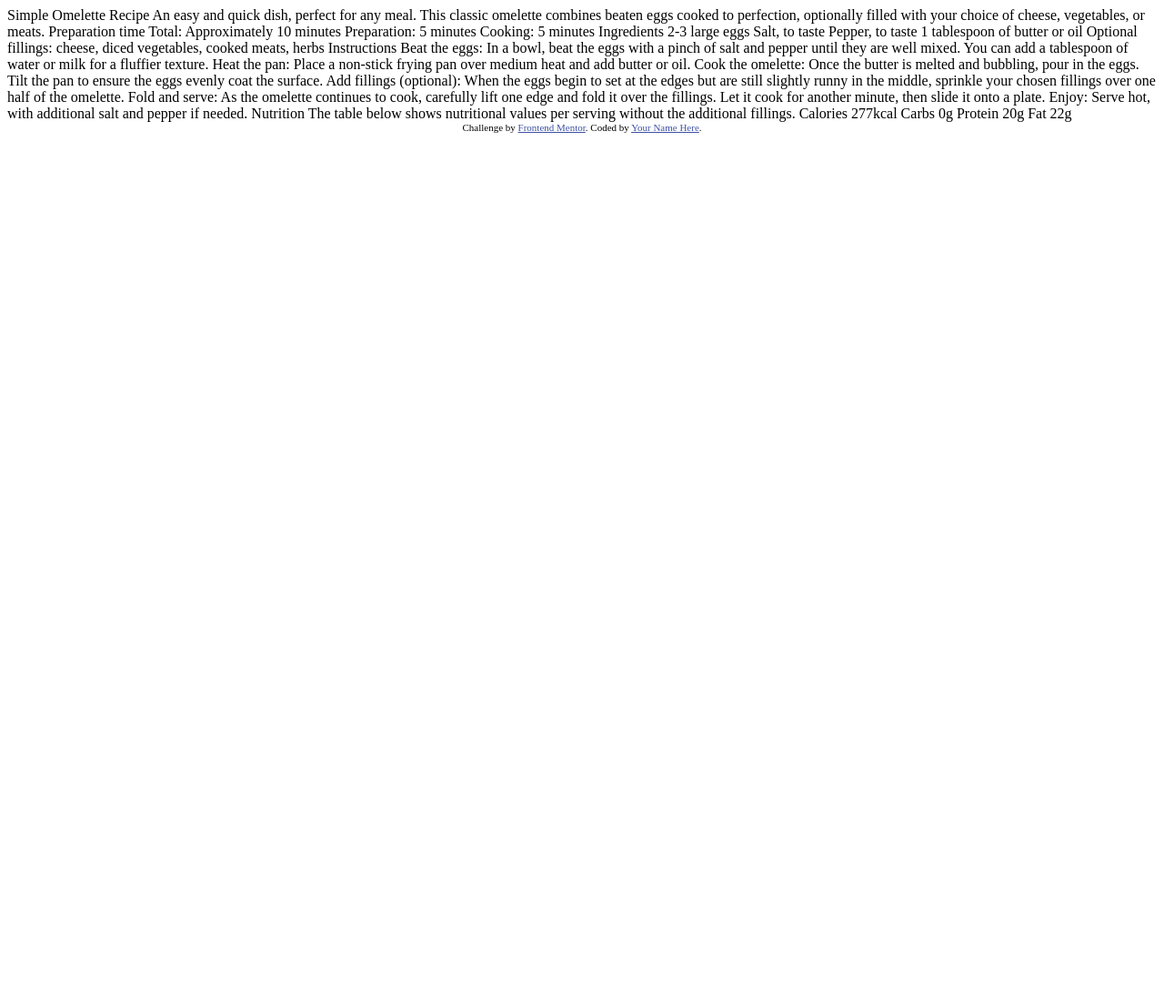
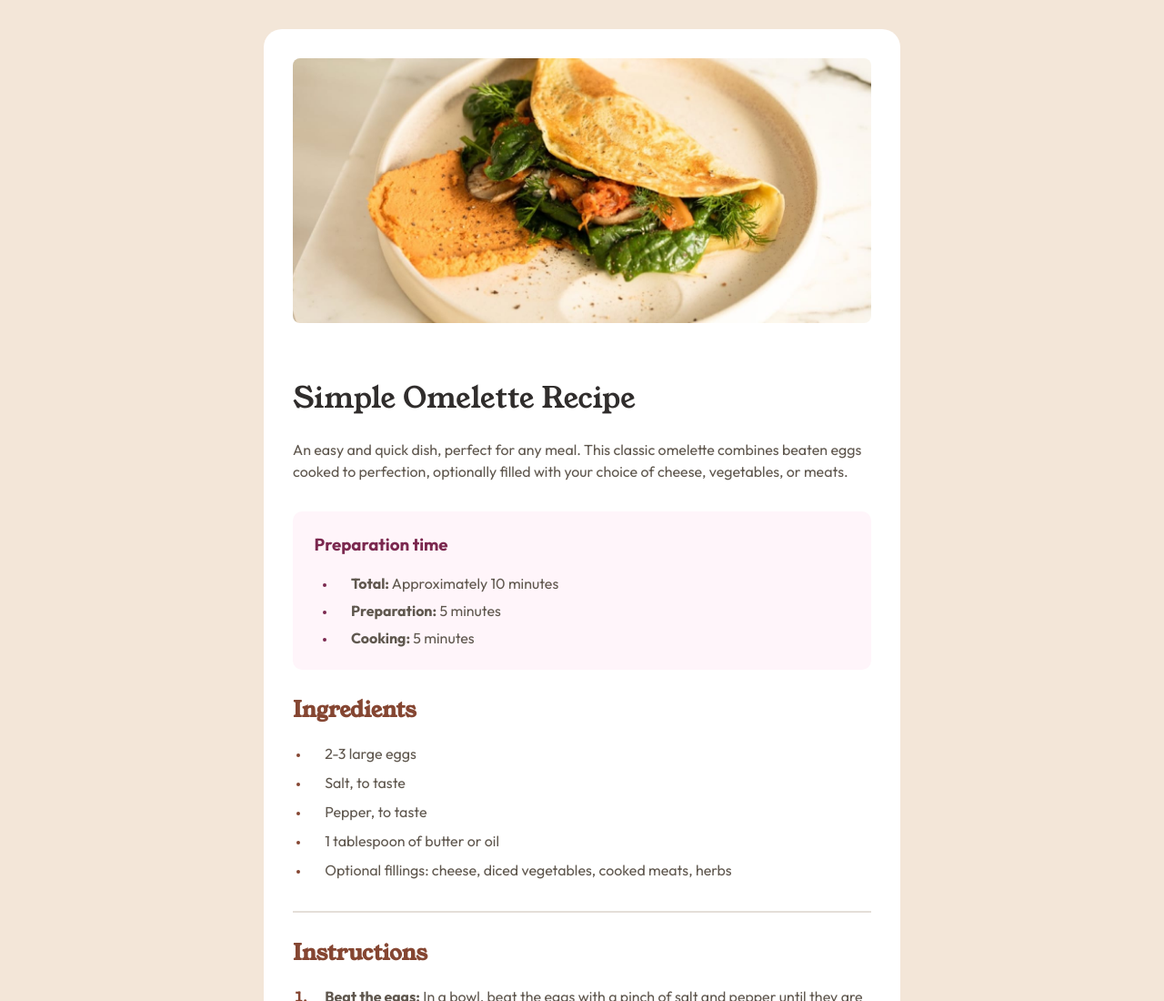
Before and after one commit to BuildAndBreak/recipe-page-main, a plain HTML site: page index.html in a window 1280 px wide. Shown: the top 1100 px of the page at 91% size. Before the commit the page ends 800 px from the top, so only its background shows below. Drawn offline with Linux system fonts and the light colour scheme.

Commit message:
first draft

```diff
--- a/index.html
+++ b/index.html
@@ -1,77 +1,144 @@
 <!DOCTYPE html>
 <html lang="en">
-<head>
-  <meta charset="UTF-8">
-  <meta name="viewport" content="width=device-width, initial-scale=1.0"> <!-- displays site properly based on user's device -->
+  <head>
+    <meta charset="UTF-8" />
+    <meta name="viewport" content="width=device-width, initial-scale=1.0" />
+    <link rel="stylesheet" href="style.css" />
+    <link
+      rel="icon"
+      type="image/png"
+      sizes="32x32"
+      href="./assets/images/favicon-32x32.png"
+    />
+    <link rel="preconnect" href="https://fonts.googleapis.com" />
+    <link rel="preconnect" href="https://fonts.gstatic.com" crossorigin />
+    <link
+      href="https://fonts.googleapis.com/css2?family=Inter:ital,opsz,wght@0,14..32,100..900;1,14..32,100..900&family=Young+Serif&display=swap"
+      rel="stylesheet"
+    />
+    <link rel="preconnect" href="https://fonts.googleapis.com" />
+    <link rel="preconnect" href="https://fonts.gstatic.com" crossorigin />
+    <link
+      href="https://fonts.googleapis.com/css2?family=Inter:ital,opsz,wght@0,14..32,100..900;1,14..32,100..900&family=Outfit:wght@100..900&family=Young+Serif&display=swap"
+      rel="stylesheet"
+    />
+    <title>Frontend Mentor | Recipe page</title>
+  </head>
 
-  <link rel="icon" type="image/png" sizes="32x32" href="./assets/images/favicon-32x32.png">
+  <body>
+    <div class="container">
+      <img
+        class="omelette"
+        src="/assets/images/image-omelette.jpeg"
+        alt="omelette"
+      />
 
-  <title>Frontend Mentor | Recipe page</title>
+      <div class="info-recipe">
+        <h1>Simple Omelette Recipe</h1>
+        <p>
+          An easy and quick dish, perfect for any meal. This classic omelette
+          combines beaten eggs cooked to perfection, optionally filled with your
+          choice of cheese, vegetables, or meats.
+        </p>
 
-  <!-- Feel free to remove these styles or customise in your own stylesheet 👍 -->
-  <style>
-    .attribution { font-size: 11px; text-align: center; }
-    .attribution a { color: hsl(228, 45%, 44%); }
-  </style>
-</head>
-<body>
+        <section class="recipe-preparation">
+          <h3 class="preparation-time-title">Preparation time</h3>
+          <ul>
+            <li><strong>Total:</strong> Approximately 10 minutes</li>
+            <li><strong>Preparation:</strong> 5 minutes</li>
+            <li><strong>Cooking:</strong> 5 minutes</li>
+          </ul>
+        </section>
 
-  Simple Omelette Recipe
+        <section class="ingredients">
+          <h2>Ingredients</h2>
+          <ul>
+            <li>2-3 large eggs</li>
+            <li>Salt, to taste</li>
+            <li>Pepper, to taste</li>
+            <li>1 tablespoon of butter or oil</li>
+            <li>
+              Optional fillings: cheese, diced vegetables, cooked meats, herbs
+            </li>
+          </ul>
+        </section>
 
-  An easy and quick dish, perfect for any meal. This classic omelette combines beaten eggs cooked
-  to perfection, optionally filled with your choice of cheese, vegetables, or meats.
+        <hr />
 
-  Preparation time
+        <section class="instructions">
+          <h2>Instructions</h2>
+          <ol>
+            <li>
+              <strong>Beat the eggs:</strong> In a bowl, beat the eggs with a
+              pinch of salt and pepper until they are well mixed. You can add a
+              tablespoon of water or milk for a fluffier texture.
+            </li>
+            <li>
+              <strong>Heat the pan:</strong> Place a non-stick frying pan over
+              medium heat and add butter or oil.
+            </li>
+            <li>
+              <strong>Cook the omelette:</strong> Once the butter is melted and
+              bubbling, pour in the eggs. Tilt the pan to ensure the eggs evenly
+              coat the surface.
+            </li>
+            <li>
+              <strong>Add fillings (optional):</strong> When the eggs begin to
+              set at the edges but are still slightly runny in the middle,
+              sprinkle your chosen fillings over one half of the omelette.
+            </li>
+            <li>
+              <strong>Fold and serve:</strong> As the omelette continues to
+              cook, carefully lift one edge and fold it over the fillings. Let
+              it cook for another minute, then slide it onto a plate.
+            </li>
+            <li>
+              <strong>Enjoy:</strong> Serve hot, with additional salt and pepper
+              if needed.
+            </li>
+          </ol>
+        </section>
 
-  Total: Approximately 10 minutes
-  Preparation: 5 minutes
-  Cooking: 5 minutes
+        <hr />
 
-  Ingredients
+        <section class="nutrition-table">
+          <h2>Nutrition</h2>
+          <p>
+            The table below shows nutritional values per serving without the
+            additional fillings.
+          </p>
+          <table>
+            <tbody>
+              <tr>
+                <td>Calories</td>
+                <td class="amount">277kcal</td>
+              </tr>
 
-  2-3 large eggs
-  Salt, to taste
-  Pepper, to taste
-  1 tablespoon of butter or oil
-  Optional fillings: cheese, diced vegetables, cooked meats, herbs
+              <tr>
+                <td>Carbs</td>
+                <td class="amount">0g</td>
+              </tr>
 
-  Instructions
+              <tr>
+                <td>Protein</td>
+                <td class="amount">20g</td>
+              </tr>
 
-  Beat the eggs: In a bowl, beat the eggs with a pinch of salt and pepper until they are well mixed.
-  You can add a tablespoon of water or milk for a fluffier texture.
-
-  Heat the pan: Place a non-stick frying pan over medium heat and add butter or oil.
-
-  Cook the omelette: Once the butter is melted and bubbling, pour in the eggs. Tilt the pan to ensure
-  the eggs evenly coat the surface.
-
-  Add fillings (optional): When the eggs begin to set at the edges but are still slightly runny in the
-  middle, sprinkle your chosen fillings over one half of the omelette.
-
-  Fold and serve: As the omelette continues to cook, carefully lift one edge and fold it over the
-  fillings. Let it cook for another minute, then slide it onto a plate.
-
-  Enjoy: Serve hot, with additional salt and pepper if needed.
-
-  Nutrition
-
-  The table below shows nutritional values per serving without the additional fillings.
-
-  Calories
-  277kcal
-
-  Carbs
-  0g
-
-  Protein
-  20g
-
-  Fat
-  22g
-
-  <div class="attribution">
-    Challenge by <a href="https://www.frontendmentor.io?ref=challenge" target="_blank">Frontend Mentor</a>.
-    Coded by <a href="#">Your Name Here</a>.
-  </div>
-</body>
+              <tr>
+                <td class="last-table-data">Fat</td>
+                <td class="amount last-table-data">22g</td>
+              </tr>
+            </tbody>
+          </table>
+        </section>
+      </div>
+    </div>
+    <footer class="attribution">
+      Challenge by
+      <a href="https://www.frontendmentor.io?ref=challenge" target="_blank"
+        >Frontend Mentor</a
+      >. Coded by
+      <a href="../social-links-profile-main/index.html">Tiago Pereira</a>.
+    </footer>
+  </body>
 </html>
--- /dev/null
+++ b/style.css
@@ -0,0 +1,181 @@
+* {
+  box-sizing: border-box;
+  margin: 0;
+  padding: 0;
+}
+
+:root {
+  /*colors*/
+  --White: hsl(0, 0%, 100%);
+  --Stone-100: hsl(30, 54%, 90%);
+  --Stone-150: hsl(30, 18%, 87%);
+  --Stone-600: hsl(30, 10%, 34%);
+  --Stone-900: hsl(24, 5%, 18%);
+  --Brown-800: hsl(14, 45%, 36%);
+  --Rose-800: hsl(332, 51%, 32%);
+  --Rose-50: hsl(330, 100%, 98%);
+
+  /*fonts*/
+
+  --ff-young-serif: "Young Serif", serif;
+  --fw-young-serif: 400;
+
+  --ff-outfit: "Outfit", sans-serif;
+  --fw-400: 400;
+  --fw-600: 600;
+  --fw-700: 700;
+}
+
+body {
+  font-family: var(--ff-outfit);
+  line-height: 150%;
+  font-size: 1rem;
+  color: var(--Stone-600);
+  background-color: var(--Stone-100);
+  margin-top: 2rem;
+  display: flex;
+  flex-flow: column;
+  align-items: center;
+  justify-content: center;
+}
+
+hr {
+  margin-bottom: 2em;
+  margin-top: 1.6em;
+  border: 1px solid var(--Stone-150);
+}
+
+.container {
+  max-width: 700px;
+  border-radius: 20px;
+  background-color: var(--White);
+}
+
+.info-recipe {
+  padding: 0 2rem 2rem 2rem;
+}
+
+.omelette {
+  width: 100%;
+}
+
+h1 {
+  font-family: var(--ff-young-serif);
+  font-weight: var(--fw-400);
+  color: var(--Stone-900);
+  line-height: 100%;
+  margin: 0.9em 0;
+}
+
+.recipe-preparation {
+  background-color: var(--Rose-50);
+  border-radius: 10px;
+  padding: 1em;
+  margin: 2em 0;
+}
+
+.preparation-time-title {
+  color: var(--Rose-800);
+  font-weight: var(--fw-700);
+  margin: 0;
+  padding: 0.4em;
+  padding-bottom: 1em;
+  padding-top: 0.4em;
+}
+
+.recipe-preparation > ul {
+  margin: 0;
+  padding: 0 2em;
+}
+.recipe-preparation > ul > li {
+  padding-bottom: 0.4em;
+  padding-left: 1em;
+}
+.recipe-preparation > ul > li::marker {
+  color: var(--Rose-800);
+  font-size: 0.8em;
+}
+
+h2 {
+  color: var(--Brown-800);
+  font-family: var(--ff-young-serif);
+  font-weight: var(--fw-600);
+  margin-bottom: 1em;
+}
+
+.ingredients > ul {
+  padding-left: 1.2em;
+}
+
+.ingredients > ul > li {
+  padding-bottom: 0.5em;
+  padding-left: 1em;
+}
+
+.ingredients > ul > li::marker {
+  color: var(--Brown-800);
+  font-size: 0.8em;
+}
+
+.instructions > ol {
+  padding-left: 1.2em;
+}
+
+.instructions > ol > li {
+  padding-bottom: 0.5em;
+  padding-left: 1em;
+}
+
+.instructions > ol > li::marker {
+  color: var(--Brown-800);
+  font-weight: var(--fw-700);
+}
+
+table {
+  border-collapse: collapse;
+  width: 100%;
+}
+
+td {
+  padding: 1ch 3ch;
+  padding-right: 0;
+  border-bottom: 1px solid var(--Stone-150);
+  text-align: left;
+}
+
+.last-table-data {
+  border: none;
+}
+
+.nutrition-table p {
+  margin: 0.5em;
+  margin-left: 0;
+}
+
+.amount {
+  color: var(--Brown-800);
+  font-weight: var(--fw-600);
+}
+
+.attribution {
+  font-size: 11px;
+  text-align: center;
+  padding: 1em;
+}
+.attribution a {
+  color: hsl(228, 45%, 44%);
+}
+
+@media (max-width: 700px) {
+  body {
+    margin: 0;
+    background-color: var(--White);
+  }
+}
+
+@media (min-width: 700px) {
+  .omelette {
+    border-radius: 40px;
+    padding: 2em;
+  }
+}
```
